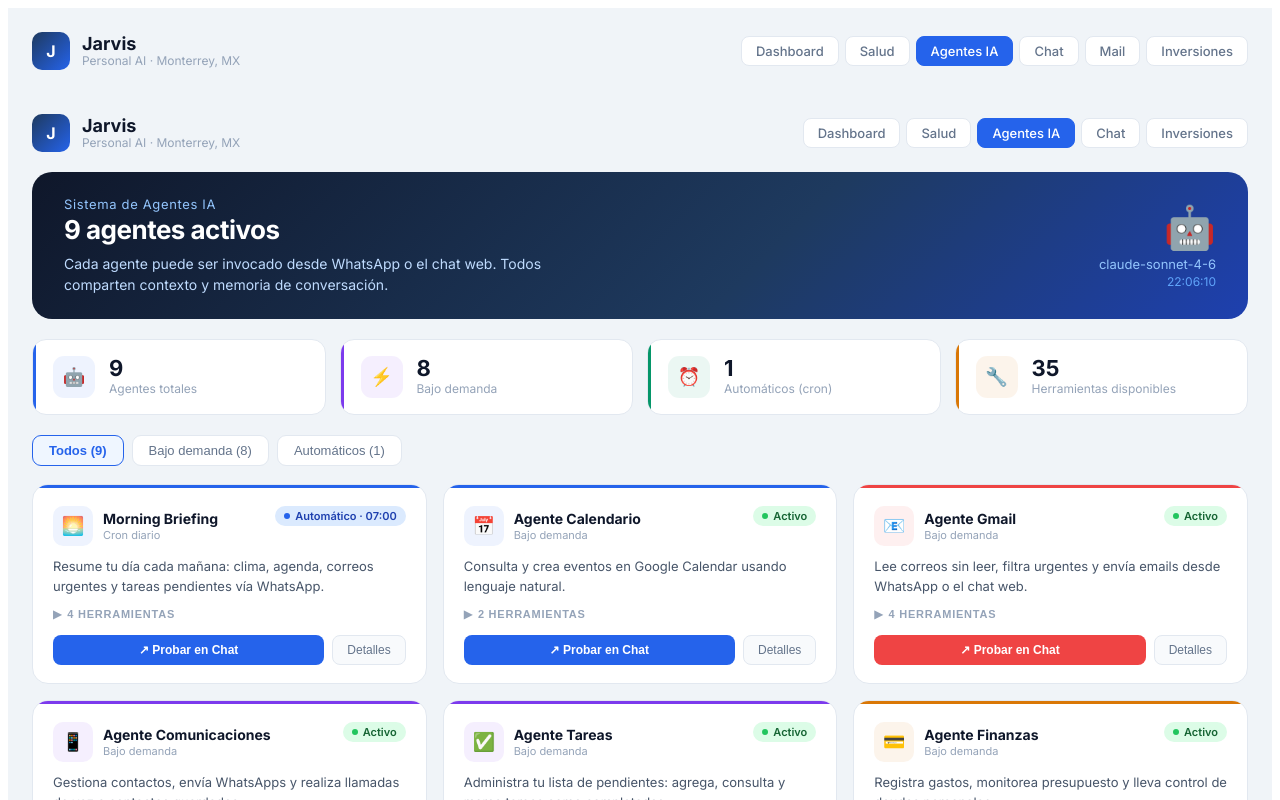
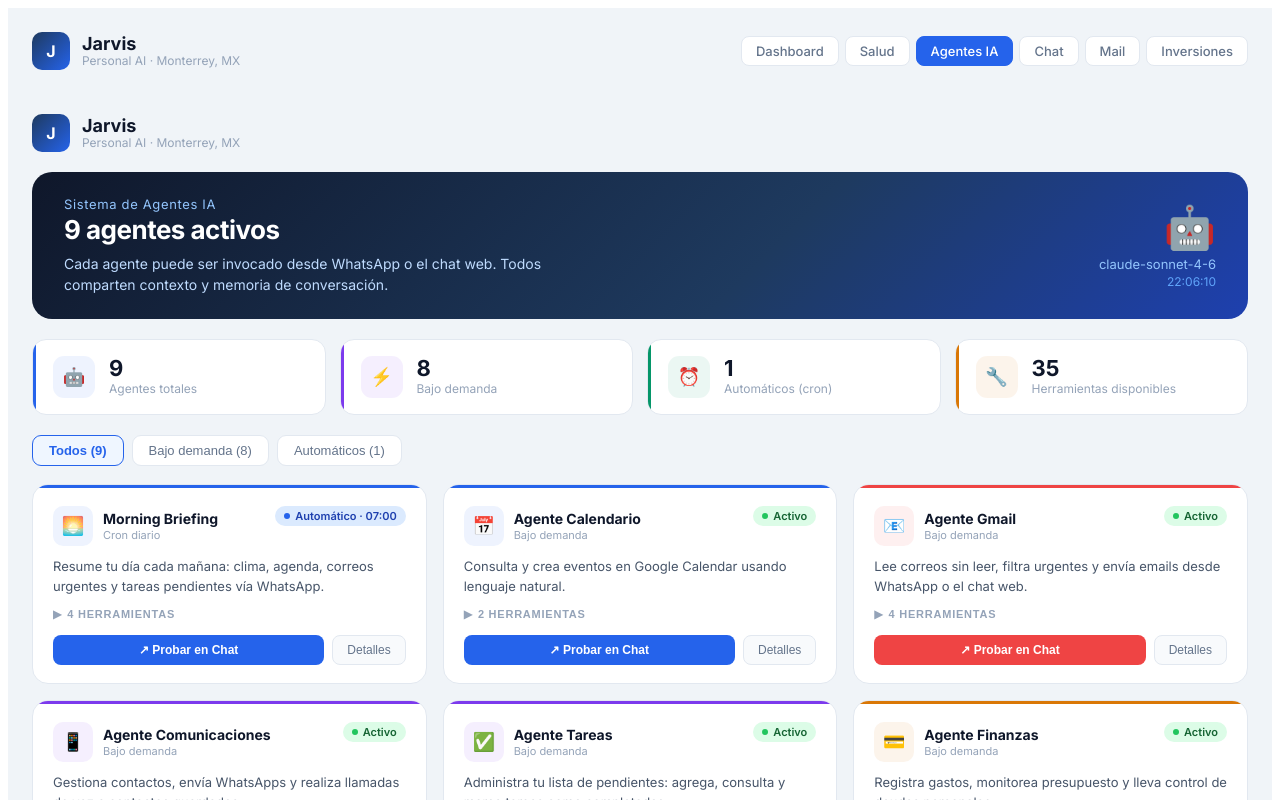
Before and after one commit to gonzaestradag/jarvis-dashboard, a React (Vite) app: page /agentes in a window 1280 px wide. Shown: the top 800 px of the page. Built offline with nearby package versions, Linux system fonts and the light colour scheme.

Commit message:
fix: remove duplicate navbars from all components
- Remove NAV_ITEMS from Dashboard, Salud, Agentes, Mail, Inversiones
- Remove navbar rendering from all components
- Keep single navbar in App.jsx for all routes
- Fixes Mail tab not appearing until Chat is clicked

```diff
--- a/src/JarvisAgentes.jsx
+++ b/src/JarvisAgentes.jsx
@@ -1,13 +1,5 @@
 import { useState, useEffect } from "react";
-import { Link, useLocation } from "react-router-dom";
 
-const NAV_ITEMS = [
-  { label: "Dashboard",  to: "/" },
-  { label: "Salud",      to: "/salud" },
-  { label: "Agentes IA", to: "/agentes" },
-  { label: "Chat",       to: "/chat" },
-  { label: "Inversiones",to: "/inversiones" },
-];
 
 const API_BASE = "https://leo-my-ai-assistant.onrender.com";
 
@@ -406,7 +398,6 @@ function TestModal({ agent, onClose }) {
 // ─── MAIN PAGE ────────────────────────────────────────────────────────────────
 export default function JarvisAgentes() {
   const now = useTime();
-  const location = useLocation();
   const [testAgent, setTestAgent] = useState(null);
   const [filter, setFilter] = useState("todos");
 
@@ -449,22 +440,6 @@ export default function JarvisAgentes() {
               <div style={{ fontSize: 12, color: "#94A3B8" }}>Personal AI · Monterrey, MX</div>
             </div>
           </div>
-          <nav style={{ display: "flex", gap: 6 }}>
-            {NAV_ITEMS.map(({ label, to }) => {
-              const active = location.pathname === to;
-              return (
-                <Link key={label} to={to} style={{
-                  padding: "6px 14px", borderRadius: 8, border: "1px solid",
-                  borderColor: active ? "#2563EB" : "#E2E8F0",
-                  background: active ? "#2563EB" : "#fff",
-                  color: active ? "#fff" : "#64748B",
-                  fontSize: 13, fontWeight: 500, cursor: "pointer",
-                  transition: "all .15s",
-                  textDecoration: "none",
-                }}>{label}</Link>
-              );
-            })}
-          </nav>
         </div>
 
         {/* Page header banner */}
--- a/src/JarvisDashboard.jsx
+++ b/src/JarvisDashboard.jsx
@@ -1,13 +1,5 @@
 import { useState, useEffect, useRef } from "react";
-import { Link, useLocation } from "react-router-dom";
 
-const NAV_ITEMS = [
-  { label: "Dashboard",  to: "/" },
-  { label: "Salud",      to: "/salud" },
-  { label: "Agentes IA", to: "/agentes" },
-  { label: "Chat",       to: "/chat" },
-  { label: "Inversiones",to: "/inversiones" },
-];
 
 // ─── API ──────────────────────────────────────────────────────────────────────
 const API_BASE = "https://leo-my-ai-assistant.onrender.com";
@@ -344,7 +336,6 @@ function TodoExpanded({ todos }) {
 // ─── MAIN DASHBOARD ─────────────────────────────────────────────────────────
 export default function JarvisDashboard() {
   const now = useTime();
-  const location = useLocation();
   const [modal, setModal] = useState(null);
   const [data, setData] = useState(FALLBACK);
   const [loading, setLoading] = useState(true);
@@ -405,22 +396,6 @@ export default function JarvisDashboard() {
               <div style={{ fontSize: 12, color: "#94A3B8" }}>Personal AI · {data.user.location}</div>
             </div>
           </div>
-          <nav style={{ display: "flex", gap: 6 }}>
-            {NAV_ITEMS.map(({ label, to }) => {
-              const active = location.pathname === to;
-              return (
-                <Link key={label} to={to} style={{
-                  padding: "6px 14px", borderRadius: 8, border: "1px solid",
-                  borderColor: active ? "#2563EB" : "#E2E8F0",
-                  background: active ? "#2563EB" : "#fff",
-                  color: active ? "#fff" : "#64748B",
-                  fontSize: 13, fontWeight: 500, cursor: "pointer",
-                  transition: "all .15s",
-                  textDecoration: "none",
-                }}>{label}</Link>
-              );
-            })}
-          </nav>
         </div>
 
         {/* Header cockpit banner */}
--- a/src/JarvisInversiones.jsx
+++ b/src/JarvisInversiones.jsx
@@ -1,13 +1,5 @@
 import { useState, useEffect, useRef } from "react";
-import { Link, useLocation } from "react-router-dom";
 
-const NAV_ITEMS = [
-  { label: "Dashboard",  to: "/" },
-  { label: "Salud",      to: "/salud" },
-  { label: "Agentes IA", to: "/agentes" },
-  { label: "Chat",       to: "/chat" },
-  { label: "Inversiones",to: "/inversiones" },
-];
 
 const API_BASE = "https://leo-my-ai-assistant.onrender.com";
 
@@ -822,7 +814,6 @@ function ChatPanel() {
 // ─── MAIN PAGE ────────────────────────────────────────────────────────────────
 export default function JarvisInversiones() {
   const now = useTime();
-  const location = useLocation();
 
   const [holdings, setHoldings] = useState([]);
   const [stats, setStats]       = useState({ totalActual: 0, totalInvertido: 0, ganancia: 0, pct: 0 });
@@ -883,22 +874,6 @@ export default function JarvisInversiones() {
               <div style={{ fontSize: 12, color: "#94A3B8" }}>Personal AI · Monterrey, MX</div>
             </div>
           </div>
-          <nav style={{ display: "flex", gap: 6 }}>
-            {NAV_ITEMS.map(({ label, to }) => {
-              const active = location.pathname === to;
-              return (
-                <Link key={label} to={to} style={{
-                  padding: "6px 14px", borderRadius: 8, border: "1px solid",
-                  borderColor: active ? "#2563EB" : "#E2E8F0",
-                  background: active ? "#2563EB" : "#fff",
-                  color: active ? "#fff" : "#64748B",
-                  fontSize: 13, fontWeight: 500, cursor: "pointer",
-                  transition: "all .15s",
-                  textDecoration: "none",
-                }}>{label}</Link>
-              );
-            })}
-          </nav>
         </div>
 
         {/* Performance pills */}
--- a/src/JarvisMail.jsx
+++ b/src/JarvisMail.jsx
@@ -1,15 +1,6 @@
 import { useState, useEffect } from "react";
-import { Link, useLocation } from "react-router-dom";
+
 import { useContacts } from "./hooks/useContacts";
-
-const NAV_ITEMS = [
-  { label: "Dashboard",  to: "/" },
-  { label: "Salud",      to: "/salud" },
-  { label: "Agentes IA", to: "/agentes" },
-  { label: "Chat",       to: "/chat" },
-  { label: "Mail",       to: "/mail" },
-  { label: "Inversiones",to: "/inversiones" },
-];
 
 const API_BASE = "https://leo-my-ai-assistant.onrender.com";
 
@@ -22,7 +13,6 @@ function useTime() {
 }
 
 function Nav() {
-  const location = useLocation();
   return (
     <nav style={{ display: "flex", gap: 6 }}>
       {NAV_ITEMS.map(({ label, to }) => {
--- a/src/JarvisSalud.jsx
+++ b/src/JarvisSalud.jsx
@@ -1,13 +1,5 @@
 import { useState, useEffect } from "react";
-import { Link, useLocation } from "react-router-dom";
 
-const NAV_ITEMS = [
-  { label: "Dashboard",  to: "/" },
-  { label: "Salud",      to: "/salud" },
-  { label: "Agentes IA", to: "/agentes" },
-  { label: "Chat",       to: "/chat" },
-  { label: "Inversiones",to: "/inversiones" },
-];
 
 const API_BASE = "https://leo-my-ai-assistant.onrender.com";
 const DAY_ABBR = ["D", "L", "M", "X", "J", "V", "S"];
@@ -282,7 +274,6 @@ function WeightPanel({ weight, goal }) {
 // ─── MAIN PAGE ────────────────────────────────────────────────────────────────
 export default function JarvisSalud() {
   const now = useTime();
-  const location = useLocation();
 
   const [health, setHealth]       = useState(FALLBACK_HEALTH);
   const [weeklySleep, setWeeklySleep] = useState(FALLBACK_WEEKLY_SLEEP);
@@ -343,22 +334,6 @@ export default function JarvisSalud() {
               <div style={{ fontSize: 12, color: "#94A3B8" }}>Personal AI · Monterrey, MX</div>
             </div>
           </div>
-          <nav style={{ display: "flex", gap: 6 }}>
-            {NAV_ITEMS.map(({ label, to }) => {
-              const active = location.pathname === to;
-              return (
-                <Link key={label} to={to} style={{
-                  padding: "6px 14px", borderRadius: 8, border: "1px solid",
-                  borderColor: active ? "#2563EB" : "#E2E8F0",
-                  background: active ? "#2563EB" : "#fff",
-                  color: active ? "#fff" : "#64748B",
-                  fontSize: 13, fontWeight: 500, cursor: "pointer",
-                  transition: "all .15s",
-                  textDecoration: "none",
-                }}>{label}</Link>
-              );
-            })}
-          </nav>
         </div>
 
         {/* Header banner */}
--- a/src/main.jsx
+++ b/src/main.jsx
@@ -2,8 +2,4 @@ import React from "react";
 import ReactDOM from "react-dom/client";
 import App from "./App.jsx";
 
-ReactDOM.createRoot(document.getElementById("root")).render(
-  <React.StrictMode>
-    <App />
-  </React.StrictMode>
-);
+ReactDOM.createRoot(document.getElementById("root")).render(<App />);
```
